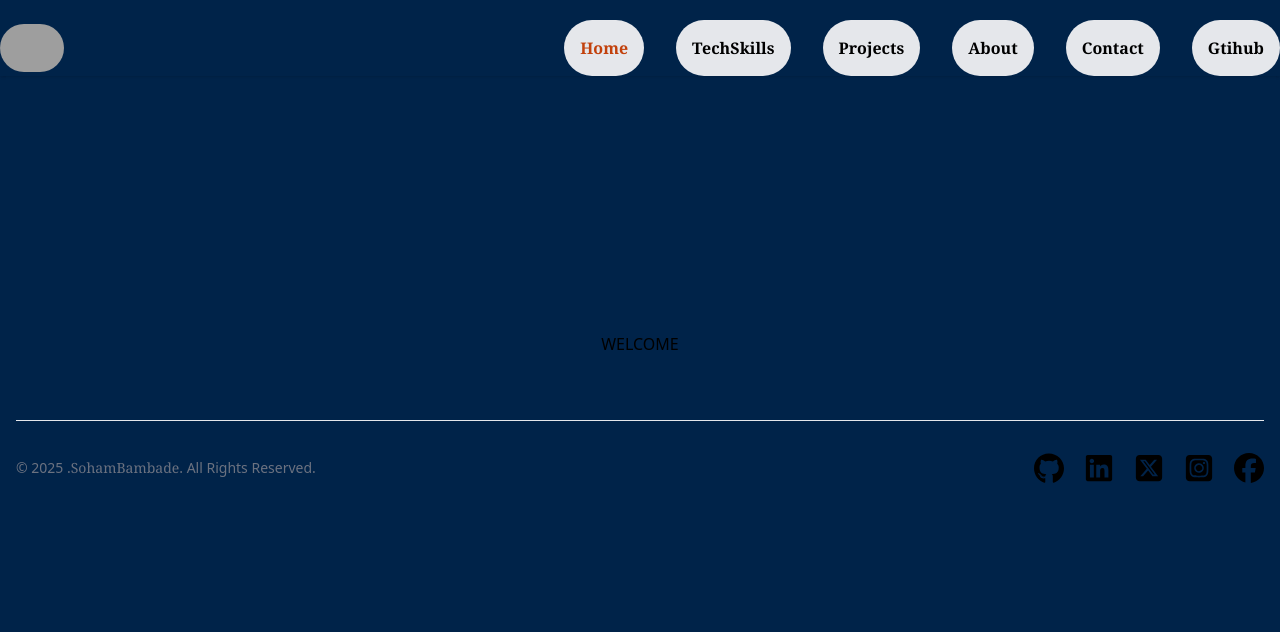
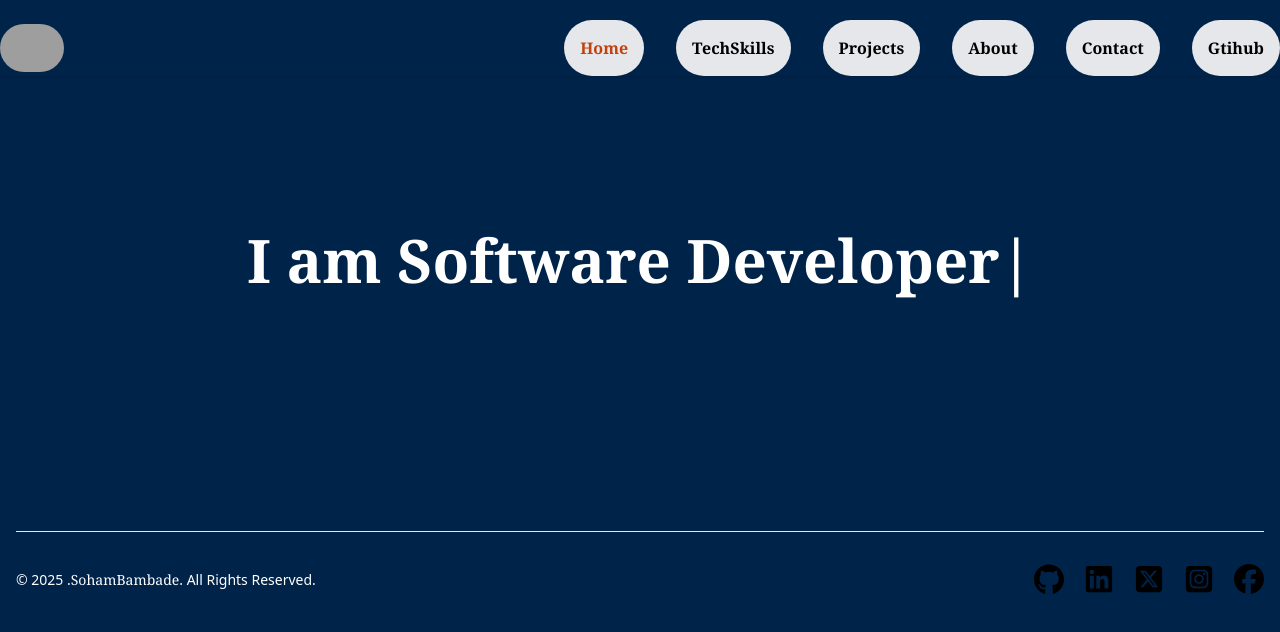
Before and after one commit to soham408/Portfoliio, a React (Vite) app in the folder Portfolio_Using_React/: page / in a window 1280 px wide. Shown: the top 632 px of the page. Built offline with nearby package versions, Linux system fonts and the light colour scheme; grey boxes are pictures that could not be loaded.

Commit message:
home transition

```diff
--- a/Portfolio_Using_React/index.html
+++ b/Portfolio_Using_React/index.html
@@ -12,6 +12,7 @@
         /* background-color: white; */
       }
     </style>
+    <script src="https://cdn.tailwindcss.com"></script>
   </head>
   <body>
     <div id="root"></div>
--- a/Portfolio_Using_React/package.json
+++ b/Portfolio_Using_React/package.json
@@ -21,6 +21,7 @@
     "react-dom": "^18.3.1",
     "react-router-dom": "^6.28.0",
     "react-scroll": "^1.9.0",
+    "react-type-animation": "^3.2.0",
     "tailwind-merge": "^2.5.5",
     "tailwindcss-animate": "^1.0.7"
   },
--- a/Portfolio_Using_React/src/components/Contact/Contact.jsx
+++ b/Portfolio_Using_React/src/components/Contact/Contact.jsx
@@ -7,10 +7,10 @@ function Contact (){
         <div className='pt-[30px] place-items-center'>
 
         <div className='p-7 bg-gray-250 sm:rounded-lg'>
-        <h1 className='text-white text-[30px] flex items-center justify-center'><strong>
+        <h1 className='font-serif text-white text-[30px] flex items-center justify-center'><strong>
             Get In Touch :
             </strong><br /></h1>
-        <h3 className='text-white flex items-center justify-center flex flex-col'>
+        <h3 className='font-serif text-white flex items-center justify-center flex flex-col'>
             Fill The Form To Start The Conversation
             </h3>
         <div className='flex items-center justify-center space-x-2 mt-6'>
@@ -20,7 +20,7 @@ function Contact (){
             viewBox="0 0 384 512">
                 <path d="M215.7 499.2C267 435 384 279.4 384 192C384 86 298 0 192 0S0 86 0 192c0 87.4 117 243 168.3 307.2c12.3 15.3 35.1 15.3 47.4 0zM192 128a64 64 0 1 1 0 128 64 64 0 1 1 0-128z"/>
                 </svg>
-                <div className='text-white'> Thane Maharashtra
+                <div className='text-white font-serif'> Thane Maharashtra
                      </div>
         </div>
 
@@ -31,7 +31,7 @@ function Contact (){
             viewBox="0 0 512 512">
                 <path d="M164.9 24.6c-7.7-18.6-28-28.5-47.4-23.2l-88 24C12.1 30.2 0 46 0 64C0 311.4 200.6 512 448 512c18 0 33.8-12.1 38.6-29.5l24-88c5.3-19.4-4.6-39.7-23.2-47.4l-96-40c-16.3-6.8-35.2-2.1-46.3 11.6L304.7 368C234.3 334.7 177.3 277.7 144 207.3L193.3 167c13.7-11.2 18.4-30 11.6-46.3l-40-96z"/>
                 </svg>
-                <div className='text-white'> 9112260488
+                <div className='text-white font-serif'> 9112260488
                      </div>
         </div>
 
@@ -42,7 +42,7 @@ function Contact (){
             viewBox="0 0 512 512">
                 <path d="M48 64C21.5 64 0 85.5 0 112c0 15.1 7.1 29.3 19.2 38.4L236.8 313.6c11.4 8.5 27 8.5 38.4 0L492.8 150.4c12.1-9.1 19.2-23.3 19.2-38.4c0-26.5-21.5-48-48-48L48 64zM0 176L0 384c0 35.3 28.7 64 64 64l384 0c35.3 0 64-28.7 64-64l0-208L294.4 339.2c-22.8 17.1-54 17.1-76.8 0L0 176z"/>
                 </svg>
-                <div className='text-white'> slbambade01@gmail.com
+                <div className='text-white font-serif'> slbambade01@gmail.com
                      </div>
         </div>
         </div>
@@ -53,7 +53,7 @@ function Contact (){
 
         <form className="p-6 flex flex-col justify-center flex items-center mt-8 text-gray-600">
                 <div className="flex flex-col w-[500px]">
-                 <label for="name" className="hidden">
+                 <label for="name" className="hidden font-serif">
                                     Full Name
                         </label>
                         <input
@@ -66,7 +66,7 @@ function Contact (){
                             </div>
 
                             <div className="flex flex-col mt-2 w-[500px]">
-                                <label for="email" className="hidden">
+                                <label for="email" className="hidden font-serif">
                                     Email
                                 </label>
                                 <input
@@ -79,7 +79,7 @@ function Contact (){
                             </div>
 
                             <div className="flex flex-col mt-2 w-[500px]">
-                                <label for="tel" className="hidden">
+                                <label for="tel" className="hidden font-serif">
                                     Number
                                 </label>
                                 <input
@@ -93,7 +93,7 @@ function Contact (){
 
                             <button
                                 type="submit"
-                                className="md:w-32 bg-orange-700 hover:bg-blue-dark text-white font-bold py-3 px-6 rounded-lg mt-3 hover:bg-orange-600 transition ease-in-out duration-300 w-[500px]"
+                                className="md:w-32 bg-orange-700 hover:bg-blue-dark text-white font-bold py-3 px-6 rounded-lg mt-3 hover:bg-orange-600 transition ease-in-out duration-300 w-[500px] font-serif"
                             >
                                 Submit
                             </button>
--- a/Portfolio_Using_React/src/components/Footer/Footer.jsx
+++ b/Portfolio_Using_React/src/components/Footer/Footer.jsx
@@ -4,7 +4,7 @@ import { Link } from 'react-router-dom';
 export default function Footer (){
 
         return (
-            <footer className="bg-[#002349]">
+            <footer className="bg-[#002349] py-6">
                 <div className="bg-lightblue mx-auto w-full max-w-screen-xl p-4 py-6 lg:py-8">
                     {/* <div className="md:flex md:justify-between">
 
@@ -13,9 +13,9 @@ export default function Footer (){
                     </div> */}
                     <hr className="my-6 border-gray-200 sm:mx-auto lg:my-8" />
                     <div className="sm:flex sm:items-center sm:justify-between">
-                        <span className="text-sm text-gray-500 sm:text-center">
+                        <span className="text-sm text-gray-500 sm:text-center text-white">
                             © 2025 .
-                            <a href="https://github.com/soham408" className="font-serif hover:underline">
+                            <a href="https://github.com/soham408" className=" font-serif hover:underline">
                                  SohamBambade
                             </a>
                             . All Rights Reserved.
--- a/Portfolio_Using_React/src/components/Home/Home.jsx
+++ b/Portfolio_Using_React/src/components/Home/Home.jsx
@@ -1,4 +1,5 @@
 import React from 'react';
+import { TypeAnimation } from 'react-type-animation'
 // import imgHome from './Images/HomeComponent.png'
 
 
@@ -6,10 +7,29 @@ import React from 'react';
     return (
 
             <>
-                  <div className=''>
-                        <h1 className='grid place-items-center pt-[20%]'>WELCOME</h1>
 
+                  <div className='text-white font-serif '>
+                  <div className='grid place-content-center p-[12%]'>
+                        <TypeAnimation
+                        sequence={[
+                              "I am Web Developer",
+                              1000,
+                              "I am Software Developer",
+                              1000,
+                              "I am Tech Enthusiast",
+                              1000
+                        ]}
+                        wrapper="span"
+                        speed={30}
+                        className="text-6xl font-bold"
+                        repeat={Infinity}
+                        />
                   </div>
+                  </div>
+                  {/* <div className=''>
+                        <h1 className='text-[#F1FAEE] grid place-items-center pt-[20%] pb-[4%] text-9xl font-serif animate-bounce animate-slidein300'>WELCOME</h1>
+
+                  </div> */}
 
 
 
```
Also changed, not shown: 1 other file (tests, documents, lock files or other folders).
